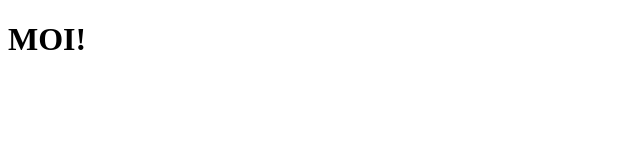
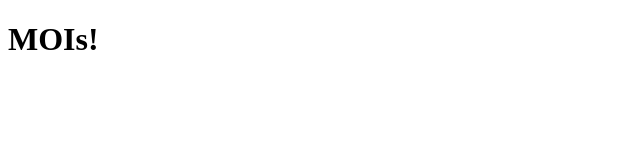
Before and after one commit to MichaelYorman/nettisivu, a plain HTML site: page index.html in a window 1280 px wide. Shown: the full height of the page, 0-640 px from the left. Drawn offline with Linux system fonts and the light colour scheme.

Commit message:
rikottu main index.html

```diff
--- a/index.html
+++ b/index.html
@@ -1,11 +1,11 @@
 <!DOCTYPE html>
-<html lang="en">
+<htm lang="en">
 <head>
     <meta charset="UTF-8">
-    <meta name="viewport" content="width=device-width, initial-scale=1.0">
+    <met name="viewport" content="width=device-width, initial-scale=1.0">
     <title><HIENOT_NETTISIVUT></title>
 </head>
-<body>
-    <h1>MOI!</h1>
+<bod>
+    <h1>MOIs!</h1>
 </body>
 </html>
```
